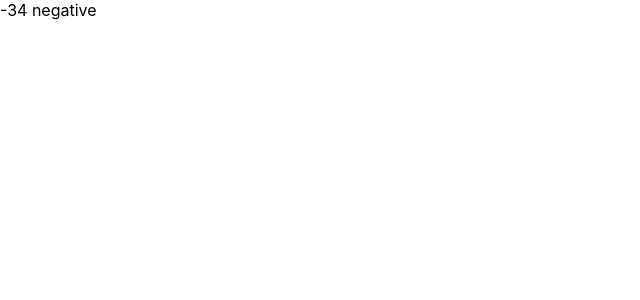
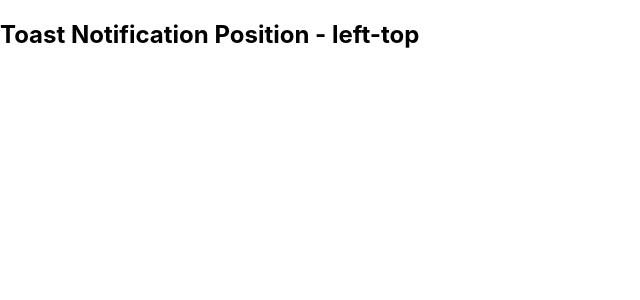
Before and after one commit to Kutsuruk/react-ts-practice, a React (Create React App) app: page / in a window 1280 px wide. Shown: the top 300 px of the page, without its empty margins (0-640 px from the left). Built offline with nearby package versions, Linux system fonts and the light colour scheme.

Commit message:
Make teamplate literals for typing component props and use Exclude for some type of props.

```diff
--- a/src/App.tsx
+++ b/src/App.tsx
@@ -19,6 +19,7 @@
 import Profile from "./components/auth/Profile";
 import List from "./components/generics/List";
 import RandomNumber from "./components/restriction/RandomNumber";
+import Toast from "./components/templateliterals/Toast";
 
 function App() {
     const person = {
@@ -42,7 +43,7 @@
 
   return (
     <div>
-        <RandomNumber value={-34} isNegative={true} />
+        <Toast position='left-top' />
     </div>
   );
 }
--- /dev/null
+++ b/src/components/templateliterals/Toast.tsx
@@ -0,0 +1,18 @@
+import {FC} from "react";
+
+type HorizontalPosition = 'left' | 'center' | 'right'
+type VerticalPosition = 'top' | 'center' | 'bottom'
+
+type ToastProps = {
+    position: Exclude<`${HorizontalPosition}-${VerticalPosition}`, 'center-center'>
+}
+
+const Toast:FC<ToastProps> = ({position}) => {
+    return(
+        <div>
+            <h2>Toast Notification Position - {position}</h2>
+        </div>
+    )
+}
+
+export default Toast
```
